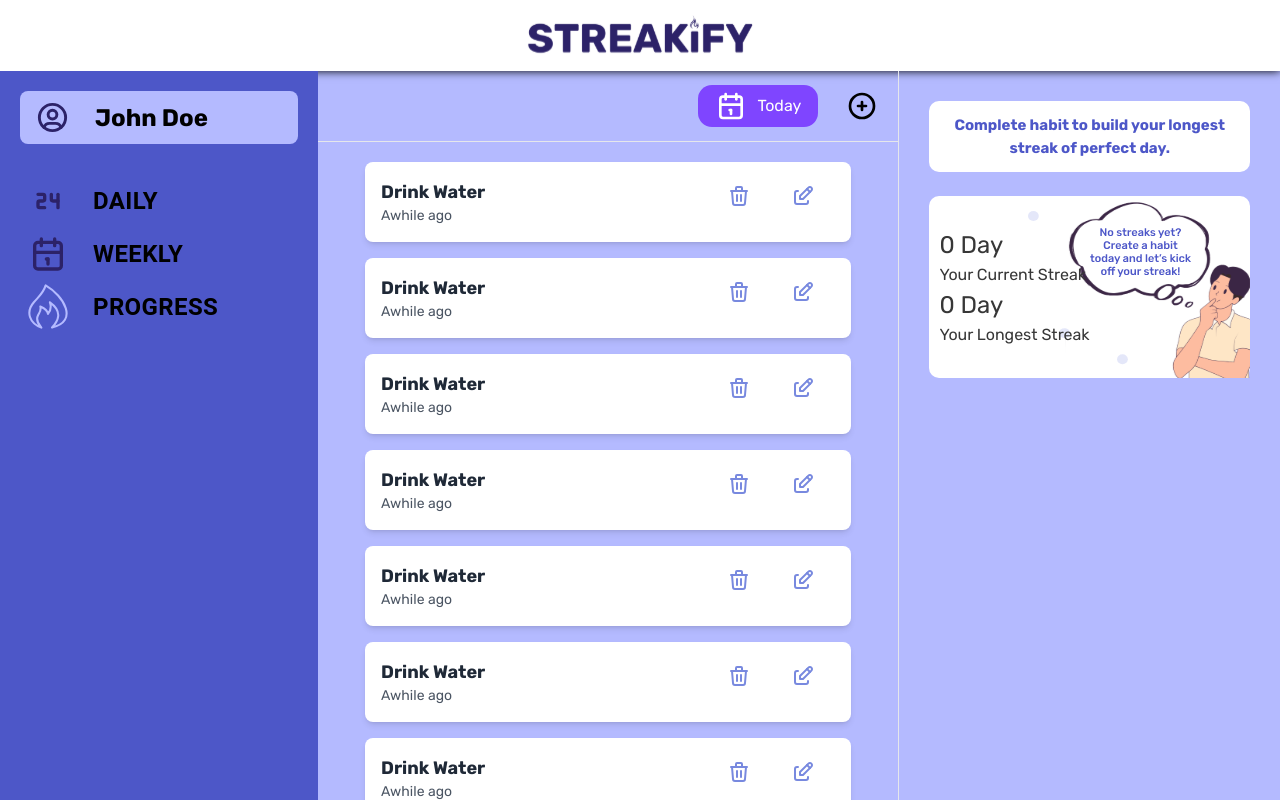
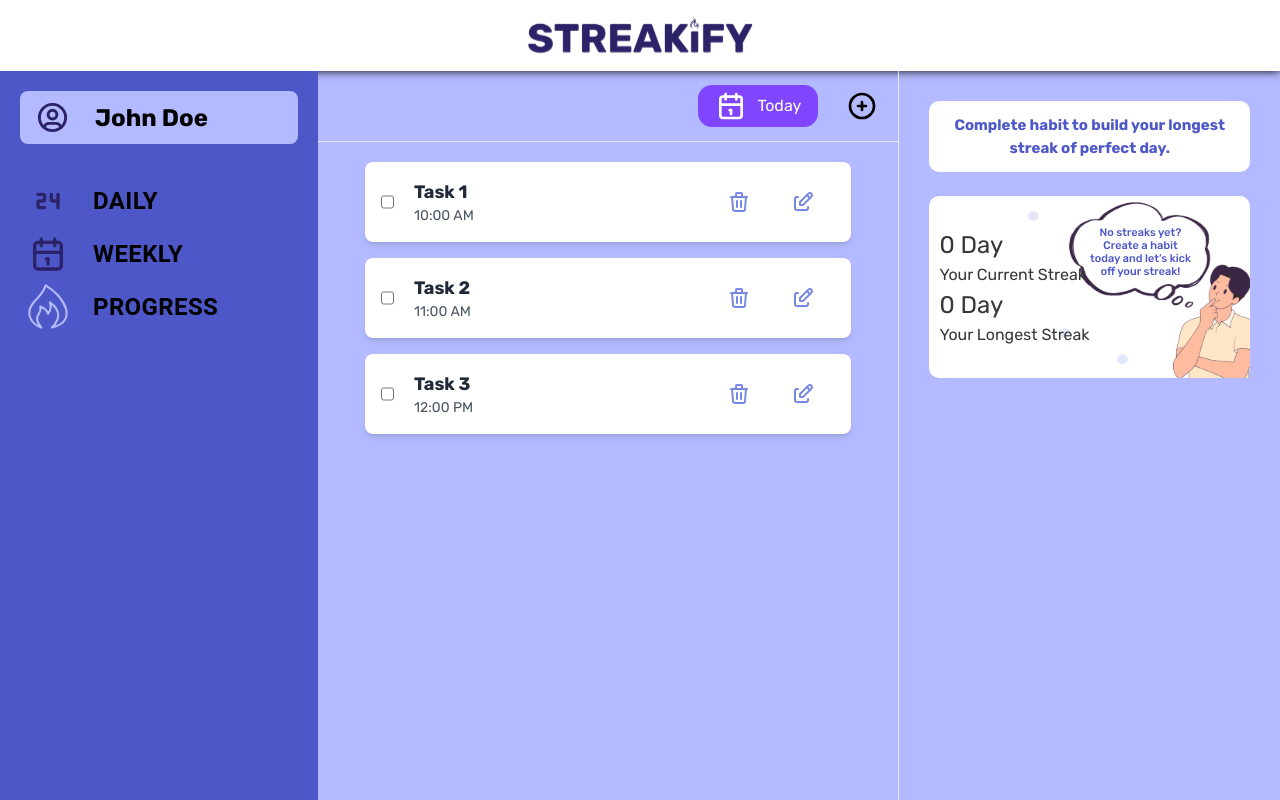
Before and after one commit to decaff1115/Streakify, a React (Vite) app in the folder Streakify/client/: page /Dashboard in a window 1280 px wide. Built offline with nearby package versions, Linux system fonts and the light colour scheme.

Commit message:
add: logic to checkmark and appear and bottom at the list and return to position in unchecked

```diff
--- a/Streakify/client/src/Components/Dashboard/Dashboard.jsx
+++ b/Streakify/client/src/Components/Dashboard/Dashboard.jsx
@@ -26,6 +26,17 @@ const Dashboard = () => {
   const deleteClose = () => setDeleteTask(false);
   const editOpen = () => setEditTask(true);
   const editClose = () => setEditTask(false);
+  const [isChecked, setIsChecked] = useState(false);
+
+  const [taskArray, setTaskArray] = useState([
+    { task: "Task 1", time: "10:00 AM", isChecked: false, originalIndex: 0 },
+    { task: "Task 2", time: "11:00 AM", isChecked: false, originalIndex: 1 },
+    { task: "Task 3", time: "12:00 PM", isChecked: false, originalIndex: 2 },
+  ]);
+
+  const handleChange = (event) => {
+    setIsChecked(event.target.checked);
+  };
 
   const handleGoal = (event) => {
     setGoal(event.target.value);
@@ -41,6 +52,23 @@ const Dashboard = () => {
 
   const handleRepeat = (event) => {
     setRepeat(event.target.value);
+  };
+
+  const handleCheckboxChange = (index) => {
+    const updatedTasks = [...taskArray];
+    updatedTasks[index].isChecked = !updatedTasks[index].isChecked;
+
+    // Sort tasks:
+    // 1. Move checked tasks to the bottom
+    // 2. For unchecked tasks, preserve their original order
+    updatedTasks.sort((a, b) => {
+      if (a.isChecked !== b.isChecked) {
+        return a.isChecked - b.isChecked; // Checked tasks go to the bottom
+      }
+      return a.originalIndex - b.originalIndex; // Preserve original order
+    });
+
+    setTaskArray(updatedTasks);
   };
 
     const style = {
@@ -66,47 +94,6 @@ const Dashboard = () => {
       boxShadow: 24,
       p: 5,
     };
-
-
-    const taskArray = [{
-      task: "Drink Water",
-      time: "Awhile ago",
-    },
-    {
-      task: "Drink Water",
-      time: "Awhile ago",
-
-    },
-    {
-      task: "Drink Water",
-      time: "Awhile ago",
-
-    },
-    {
-      task: "Drink Water",
-      time: "Awhile ago",
-
-    },
-    {
-      task: "Drink Water",
-      time: "Awhile ago",
-
-    },{
-      task: "Drink Water",
-      time: "Awhile ago",
-
-    },
-    {
-      task: "Drink Water",
-      time: "Awhile ago",
-
-    },
-        {
-      task: "Drink Water",
-      time: "Awhile ago",
-
-    }
-  ]
 
   return (
       <div className="w-full h-screen flex flex-col bg-[#B4BAFF] overflow-y-hidden overflow-x-hidden">
@@ -152,7 +139,6 @@ const Dashboard = () => {
                   </div>
               </Button>
               </div>
-
             </div>
           </div>
 
@@ -161,7 +147,7 @@ const Dashboard = () => {
               <div className="flex items-center justify-between border-red-600  w-[180px] h-full">
                 <button className="bg-[#7F45FF] rounded-[14px] w-max items-center justify-center flex text-white h-[60%] p-[10px]">
                   <div className="flex w-[100px] items-center justify-center">
-                      <IconCalendar color="white" size={32} className="mr-[10px]"/>
+                    <IconCalendar color="white" size={32} className="mr-[10px]"/>
                       Today
                   </div>
                   </button>
@@ -372,7 +358,7 @@ const Dashboard = () => {
                               </div>
                               </div>
                             </div>
-                                      <div className="flex w-full h-full justify-end pr-[15px]">
+                                <div className="flex w-full h-full justify-end pr-[15px]">
                                           <div className="flex h-max mt-[8%] w-[25%] justify-between">
                                             <Button
                                               sx={{
@@ -398,7 +384,7 @@ const Dashboard = () => {
                                             }}
                                           >Save</Button>
                                           </div>
-                                      </div>
+                                </div>
                           </div>
                       </div>
                   </Box>
@@ -421,22 +407,22 @@ const Dashboard = () => {
               {taskArray.map((task, index) => (
                 <div
                   key={index}
-                  className="bg-white p-4 flex justify-between rounded-lg shadow-md w-[90%] mb-4 border-red-600"
+                  className="bg-white p-4 flex rounded-lg shadow-md w-[90%] mb-4 border-red-600"
                 >
-                  <div className="flex flex-col justify-center">
+                <input type="checkbox" checked={task.isChecked} onChange={()=> handleCheckboxChange(index)}/>
+                  <div className="flex flex-col w-[60%] justify-center ml-[20px]">
                     <h2 className="text-lg font-bold text-gray-800">{task.task}</h2>
                     <p className="text-sm text-gray-600">{task.time}</p>
                   </div>
 
-                  <div className="">
-                    <Button onClick={deleteOpen}>
+                  <div className="flex w-full h-full items-center justify-end border-red-600">
+                    <Button onClick={() => alert("Delete clicked")}>
                       <IconTrash color="#7889DF"/>
                     </Button>
-                    <Button onClick={editOpen}>
+                    <Button onClick={() => alert("Edit clicked")}>
                       <IconEdit color="#7889DF"/>
                     </Button>
                   </div>
-
                 </div>
               ))}
                 <Modal
@@ -462,7 +448,7 @@ const Dashboard = () => {
                         </Button>
                       </div>
                       <div className="flex border-red-600 justify-end">
-                        <Button variant="contained" style={{ background: "#2C2268", marginLeft: "20px" }} className="flex justify-end w-max border  border-red-600">
+                        <Button onClick={deleteClose} variant="contained" style={{ background: "#2C2268", marginLeft: "20px" }} className="flex justify-end w-max border  border-red-600">
                           <h1 className="text-white">OK</h1>
                         </Button>
                         </div>
@@ -486,8 +472,7 @@ const Dashboard = () => {
                   </Box>
               </Modal>
             </div>
-              </div>
-
+          </div>
               <div className="2xl:w-[40%] lg:w-[60%] p-[30px] flex items-center border-l flex-col">
                 <div className="font-semibold rounded-[10px] items-center flex w-[100%] text-[15px] justify-center h-[71px] p-[20px] text-center bg-[#FFFFFF] text-[#4D57C8]"> Complete habit to build your longest streak of
                   perfect day.
```
